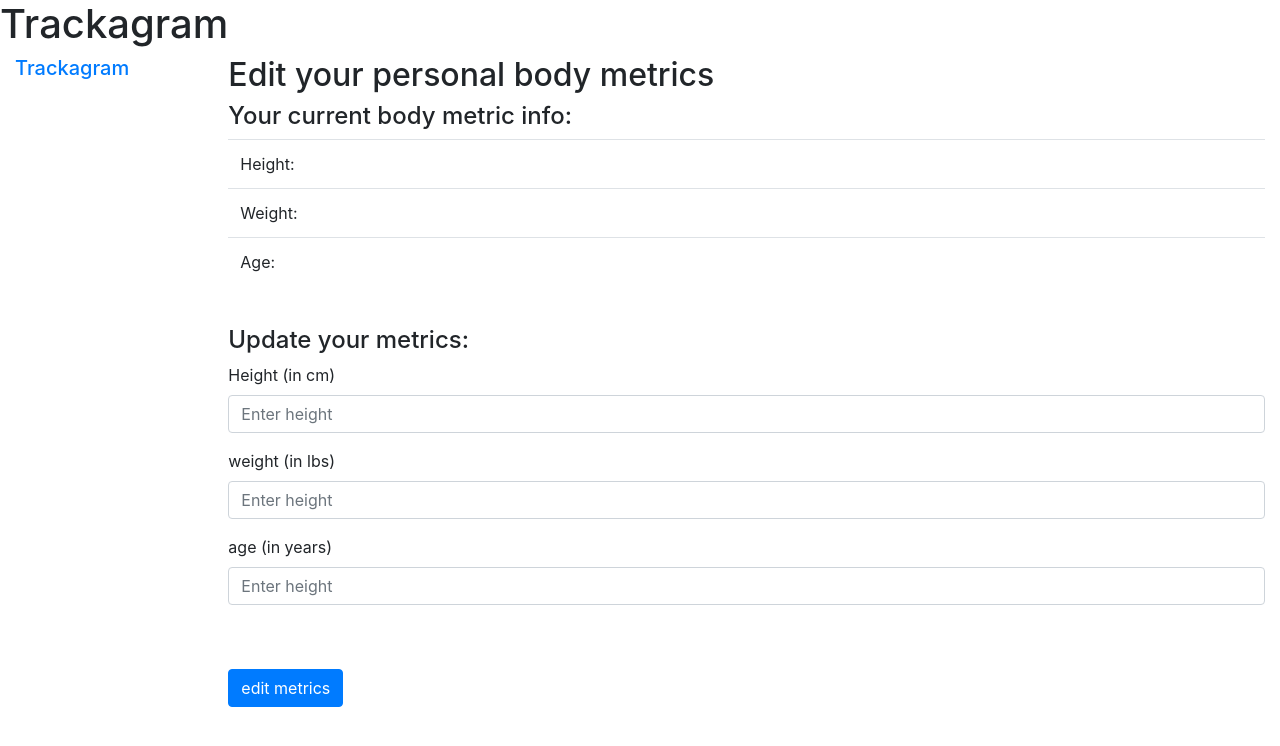
After one commit to jodahoney/cs361_final_project, a Flask app: template project/templates/edit_metrics.html in a window 1280 px wide. The commit adds this page. Shown: the top 746 px of the page. Run offline with Flask 2, Linux system fonts and the light colour scheme; the template is opened without the code that fills it, so the values that code supplies are empty; some libraries are stand-ins or nearby versions.

Commit message:
added edit metrics

```diff
--- a/project/app.py
+++ b/project/app.py
@@ -1,4 +1,4 @@
-from flask import Flask, render_template, json, request, redirect, session
+from flask import Flask, render_template, json, request, redirect, session, url_for
 import database.db_connector as db
 import os
 
@@ -113,6 +113,52 @@ def settings():
         if request.method == "POST":
             return render_template('settings.html')
 
+@app.route('/edit_metrics', methods=["GET", "POST"])
+def edit_metrics():
+    if request.method == "GET":
+        query = "SELECT height, weight, age FROM Users WHERE userId = '%s';" % (session['id'])
+        cursor = db.execute_query(db_connection=db_connection, query=query)
+        data = cursor.fetchone()
+        return render_template('edit_metrics.html', data=data)
+    if request.method == "POST":
+        # run sql query to update
+        # run sql query to update
+        if request.form.get("edit_metrics"):
+            height = request.form["height"]
+            weight = request.form["weight"]
+            age = request.form["age"]
+
+            query = "UPDATE Users SET height = %s, weight = %s, age = %s WHERE userId = %s;"
+            query_params=(height, weight, age, session['id'])
+            cursor = db.execute_query(db_connection=db_connection, query=query, query_params=query_params)
+
+        return redirect(url_for('settings'))
+
+@app.route('/edit_contact', methods=["GET", "POST"])
+def edit_contact():
+    if request.method == "GET":
+        query = "SELECT username, email FROM Users WHERE userId = '%s';" % (session['id'])
+        cursor = db.execute_query(db_connection=db_connection, query=query)
+        data = cursor.fetchone()
+        return render_template('edit_contact.html', data=data)
+    if request.method == "POST":
+        # run sql query to update
+        if request.form.get("edit_metrics"):
+            height = request.form["height"]
+            weight = request.form["weight"]
+            age = request.form["age"]
+
+            query = "UPDATE Users SET height = '%s', weight = '%s', age = '%s' WHERE userId = '%s';"
+            query_params=(height, weight, age, session['id'])
+            cursor = db.execute_query(db_connection=db_connection, query=query, query_params=query_params)
+
+            query = "SELECT * FROM Users WHERE userId = '%s';" % (session['id'])
+            cursor = db.execute_query(db_connection=db_connection, query=query)
+            data = cursor.fetchone()
+            return render_template('settings.html', data=data)
+        else:
+            return redirect('index.html')
+
 
 @app.route('/learning')
 def learning():
--- /dev/null
+++ b/project/templates/edit_metrics.html
@@ -0,0 +1,48 @@
+{% extends 'base.html' %}
+
+{% block header %}
+{% endblock %}
+
+{% block content %}
+    <h2>Edit your personal body metrics</h2>
+
+    <h4>Your current body metric info:</h4>
+    <table class="table">
+        <tr>
+            <td>Height: </td>
+            <td>{{ data['height'] }}</td>
+        </tr>
+        <tr>
+            <td>Weight: </td>
+            <td>{{ data['weight'] }}</td>
+        </tr>
+        <tr>
+            <td>Age: </td>
+            <td>{{ data['age'] }}</td>
+        </tr>
+    </table>
+
+    <br/>
+    <h4>Update your metrics:</h4>
+    <form id="editMetrics" action="{{ url_for('edit_metrics') }}" method="post">
+
+        <div class="form-group">
+            <label for="height">Height (in cm)</label>
+            <input type="number" class="form-control" id="height" name="height" placeholder="Enter height">
+        </div>
+
+        <div class="form-group">
+            <label for="weight">weight (in lbs)</label>
+            <input type="number" class="form-control" id="weight" name="weight" placeholder="Enter height">
+        </div>
+
+        <div class="form-group">
+            <label for="age">age (in years)</label>
+            <input type="number" class="form-control" id="age" name="age" placeholder="Enter height">
+        </div>
+
+        <br><br>
+        <input type="submit" name="edit_metrics" value="edit metrics" class="btn btn-primary">
+    </form>
+
+{% endblock %}
--- a/project/templates/settings.html
+++ b/project/templates/settings.html
@@ -16,7 +16,7 @@
         {% endfor %}
         <tr>
             <td>
-                <a href="">
+                <a href="{{ url_for('edit_metrics') }}">
                     <i class="fa-solid fa-pen-to-square"></i>Edit your metrics
                 </a>
             </td>
@@ -24,7 +24,7 @@
         </tr>
         <tr>
             <td>
-                <a href="">
+                <a href="{{ url_for('edit_contact') }}">
                     <i class="fa-solid fa-pen-to-square"></i>Edit your contact info
                 </a>
             </td>
```
Also changed, not shown: project/templates/edit_contact.html (added, +21 -0 lines).
